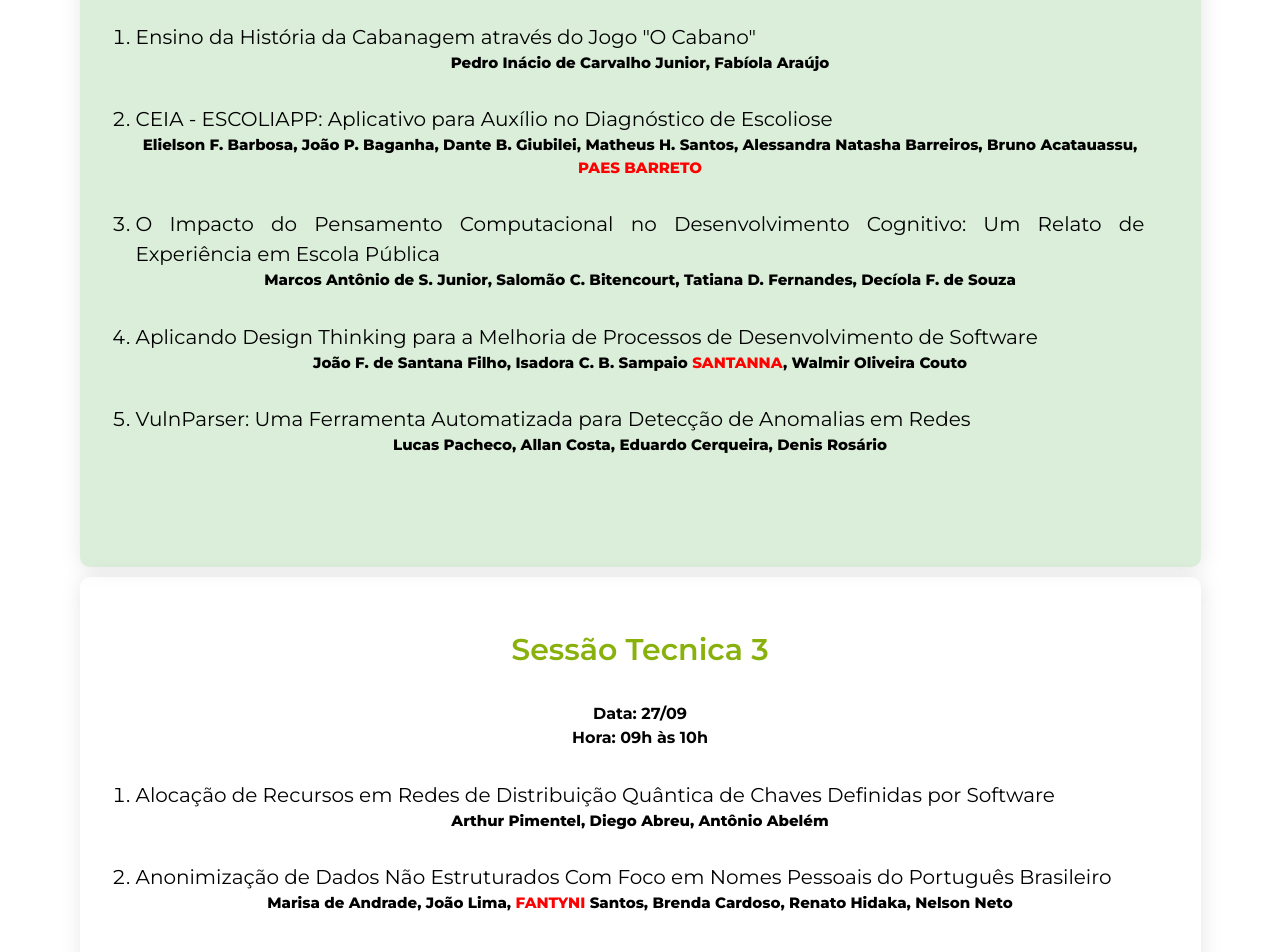
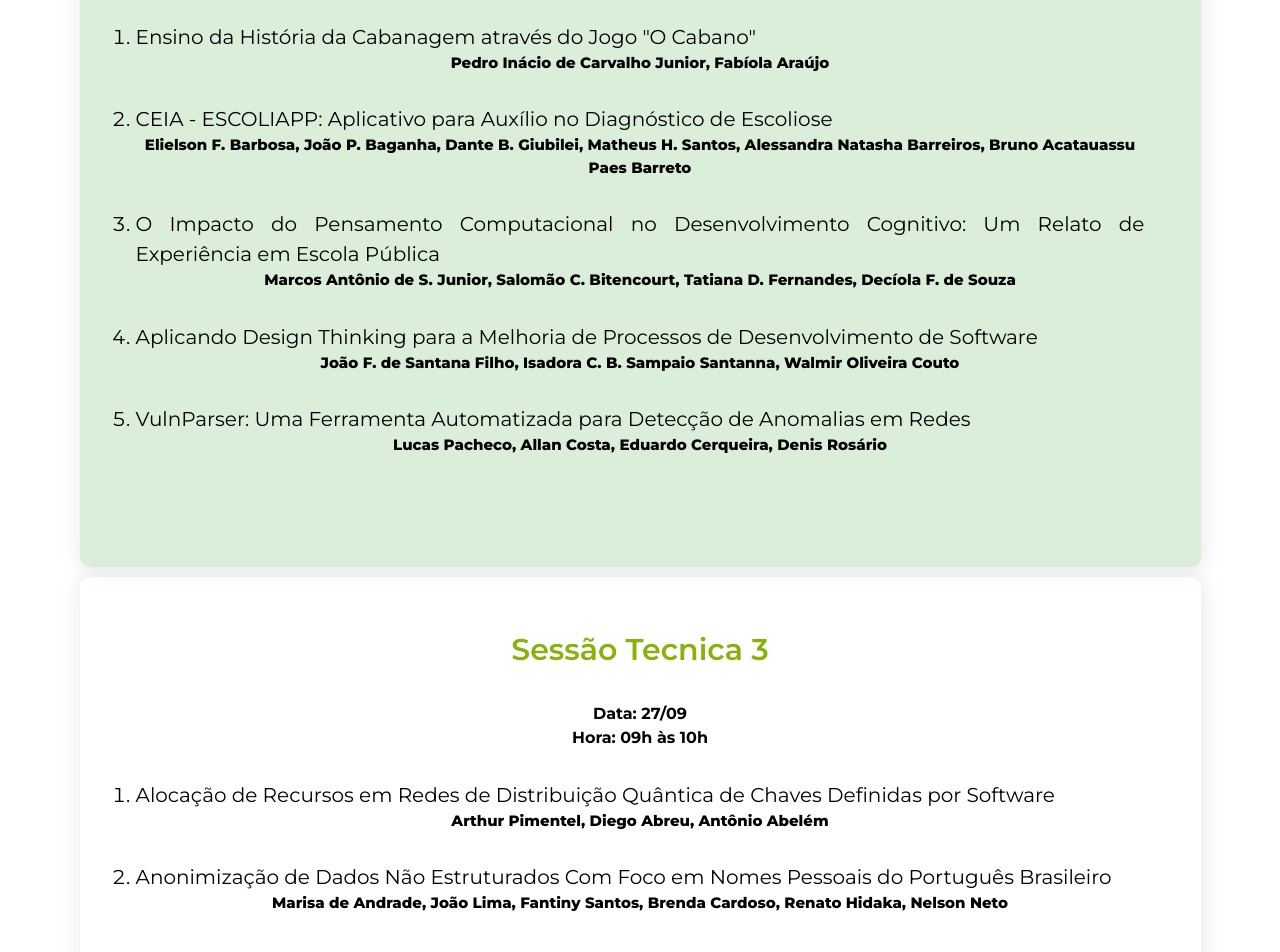
Before and after one commit to EduuIX/erin2, a React (Vite) app in the folder site-ERIN2/: page /programacao in a window 1280 px wide. Shown: the part 6260-7212 px from the top of the page. Built offline with nearby package versions, Linux system fonts and the light colour scheme.

Commit message:
Update /Programacao

```diff
--- a/site-ERIN2/src/components/programacaoTabela/programacaoTabela.css
+++ b/site-ERIN2/src/components/programacaoTabela/programacaoTabela.css
@@ -187,10 +187,6 @@
     margin-bottom: 3rem;
 }
 
-.descricao .descricao-content .content .desc ul p .red {
-    color: red;
-}
-
 @media (max-width: 900px) {
 
     .tabela {
--- a/site-ERIN2/src/components/programacaoTabela/programacaoTabela.tsx
+++ b/site-ERIN2/src/components/programacaoTabela/programacaoTabela.tsx
@@ -312,7 +312,7 @@ const ProgramacaoTabela = () => {
                                 </li>
                                 <p>
                                     Elielson F. Barbosa, João P. Baganha, Dante B. Giubilei, Matheus H. Santos, Alessandra Natasha Barreiros, Bruno
-                                    Acatauassu, <span className="red">PAES BARRETO</span>
+                                    Acatauassu Paes Barreto
                                 </p>
                                 <li>
                                     O Impacto do Pensamento Computacional no Desenvolvimento Cognitivo: Um Relato de Experiência em Escola Pública
@@ -324,7 +324,7 @@ const ProgramacaoTabela = () => {
                                     Aplicando Design Thinking para a Melhoria de Processos de Desenvolvimento de Software
                                 </li>
                                 <p>
-                                    João F. de Santana Filho, Isadora C. B. Sampaio <span className="red">SANTANNA</span>, Walmir Oliveira Couto
+                                    João F. de Santana Filho, Isadora C. B. Sampaio Santanna, Walmir Oliveira Couto
                                 </p>
                                 <li>
                                     VulnParser: Uma Ferramenta Automatizada para Detecção de Anomalias em Redes
@@ -349,7 +349,7 @@ const ProgramacaoTabela = () => {
                                     Anonimização de Dados Não Estruturados Com Foco em Nomes Pessoais do Português Brasileiro
                                 </li>
                                 <p>
-                                    Marisa de Andrade, João Lima, <span className="red">FANTYNI</span> Santos, Brenda Cardoso, Renato Hidaka, Nelson Neto
+                                    Marisa de Andrade, João Lima, Fantiny Santos, Brenda Cardoso, Renato Hidaka, Nelson Neto
                                 </p>
                                 <li>
                                     Desenvolvimento de uma Ferramenta Assistiva Médica de Contexto Específico em Libras
```
